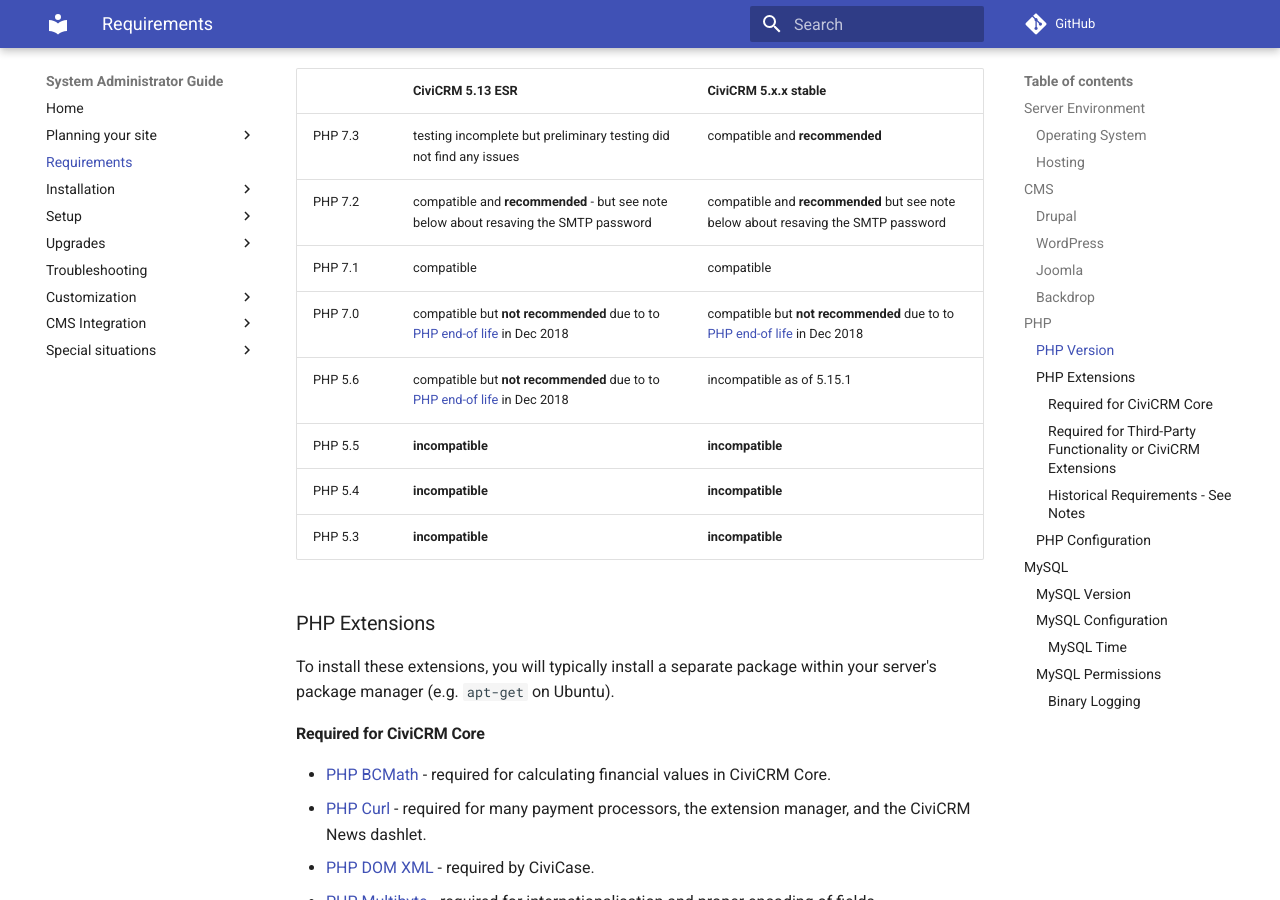
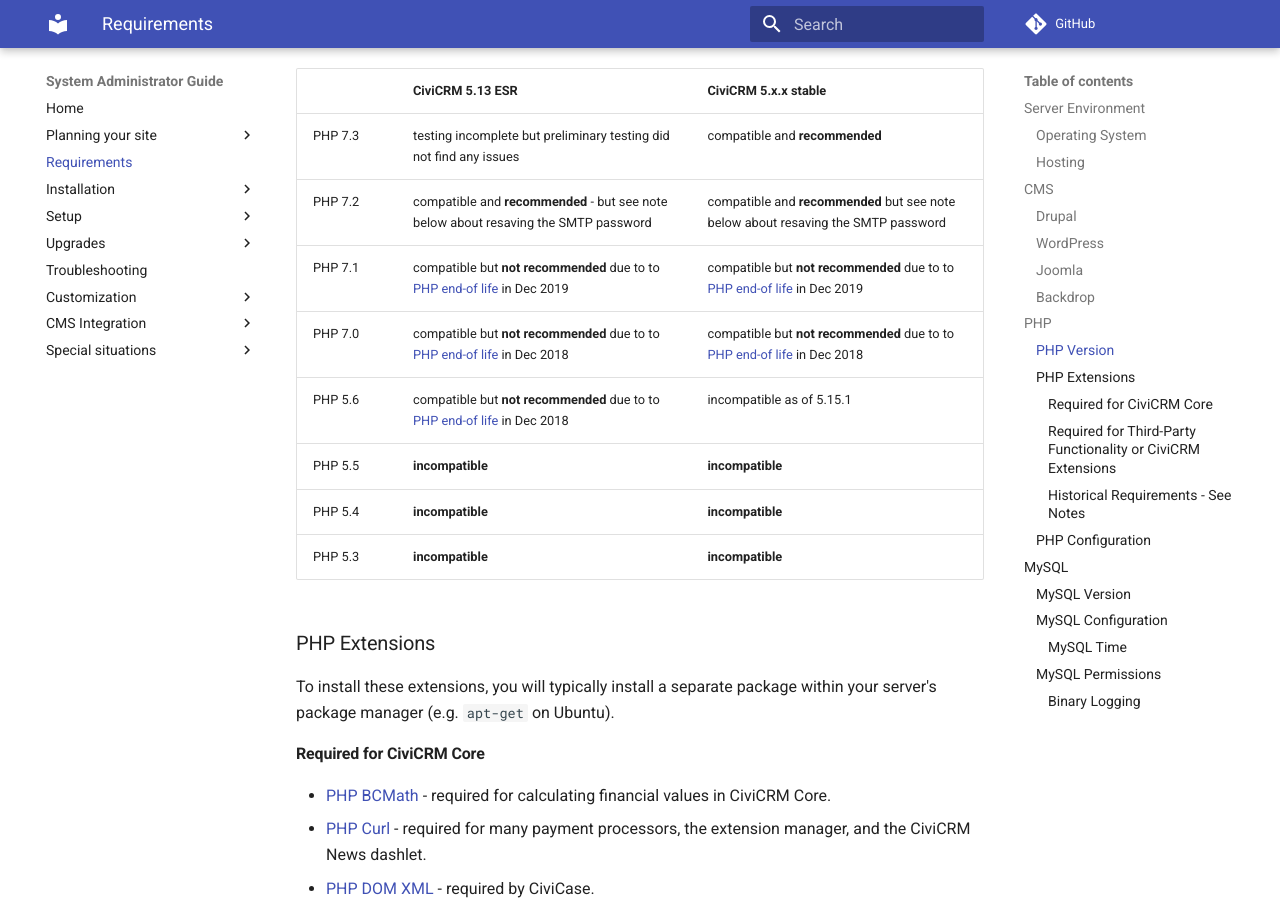
Before and after one commit to civicrm/civicrm-sysadmin-guide, an MkDocs documentation site: the page built from docs/requirements.md, in a window 1280 px wide and 900 px high, scrolled down 1644 px. Built offline with MkDocs 1.6.1 and Material for MkDocs 9.7.7, drawn with Linux system fonts in a browser that asks for light colours; comment, search, counter and statistics services are not loaded; old or Windows-style settings are respelled for this version of MkDocs.

Commit message:
Update requirements.md - PHP 7.1
PHP 7.1 is out of date from 1 Dec 2019

```diff
--- a/docs/requirements.md
+++ b/docs/requirements.md
@@ -51,7 +51,7 @@ See our page on [choosing a CMS](/planning/cms.md) for more information about th
 | -- | -- | -- |
 | PHP 7.3 |testing incomplete but preliminary testing did not find any issues|compatible and **recommended**|
 | PHP 7.2 | compatible and **recommended** - but see note below about resaving the SMTP password| compatible and **recommended** but see note below about resaving the SMTP password|
-| PHP 7.1 | compatible | compatible |
+| PHP 7.1 | compatible but **not recommended** due to to [PHP end-of life](http://php.net/eol.php) in Dec 2019 | compatible but **not recommended** due to to [PHP end-of life](http://php.net/eol.php) in Dec 2019 |
 | PHP 7.0 | compatible but **not recommended** due to to [PHP end-of life](http://php.net/eol.php) in Dec 2018   | compatible but **not recommended** due to to [PHP end-of life](http://php.net/eol.php) in Dec 2018   |
 | PHP 5.6 | compatible but **not recommended** due to to [PHP end-of life](http://php.net/eol.php) in Dec 2018   | incompatible as of 5.15.1 |
 | PHP 5.5 | **incompatible** | **incompatible** |
```
